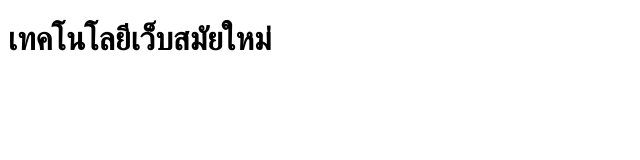
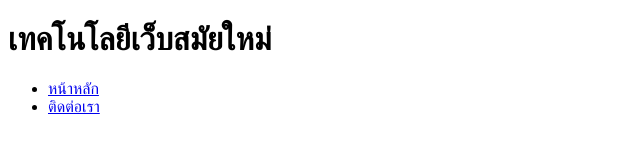
Before and after one commit to WachiraX/web-semantic-lab, a plain HTML site: page index.html in a window 1280 px wide. Shown: the whole page, without its empty margins (0-640 px from the left). Drawn offline with Linux system fonts and the light colour scheme.

Commit message:
เพิ่ม header และ nav ในหน้าห

```diff
--- a/index.html
+++ b/index.html
@@ -6,6 +6,14 @@
     <title>เทคโนโลยีเว็บสมัยใหม่</title>
 </head>
 <body>
-    <h1>เทคโนโลยีเว็บสมัยใหม่</h1>
+    <header role="banner">
+        <h1>เทคโนโลยีเว็บสมัยใหม่</h1>
+        <nav role="navigation" aria-label="เมนูหลัก">
+            <ul>
+                <li><a href="index.html">หน้าหลัก</a></li>
+                <li><a href="contact.html">ติดต่อเรา</a></li>
+            </ul>
+        </nav>
+    </header>
 </body>
 </html>
```
